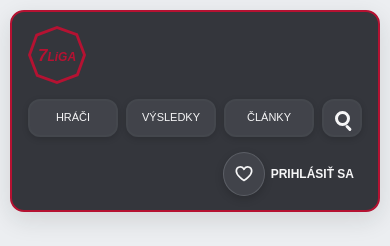
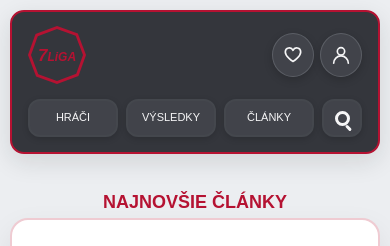
Before and after one commit to jakuborac/7liga, a plain HTML site: page index.html in a window 390 px wide. Shown: the top 246 px of the page. Drawn offline with Linux system fonts and the light colour scheme.

Commit message:
uprava pre mobily

```diff
--- a/script.js
+++ b/script.js
@@ -647,8 +647,28 @@ function updateAccountNavigation() {
   const relativePath = window.location.pathname.includes("/kluby/") ? "../" : "";
 
   document.querySelectorAll("[data-auth-link]").forEach((link) => {
+    let label = link.querySelector(".login-button-label");
+    if (!label) {
+      const icon = document.createElementNS("http://www.w3.org/2000/svg", "svg");
+      const head = document.createElementNS("http://www.w3.org/2000/svg", "circle");
+      const shoulders = document.createElementNS("http://www.w3.org/2000/svg", "path");
+      label = document.createElement("span");
+
+      icon.classList.add("profile-icon");
+      icon.setAttribute("viewBox", "0 0 24 24");
+      icon.setAttribute("aria-hidden", "true");
+      icon.setAttribute("focusable", "false");
+      head.setAttribute("cx", "12");
+      head.setAttribute("cy", "8");
+      head.setAttribute("r", "4");
+      shoulders.setAttribute("d", "M20 21a8 8 0 0 0-16 0");
+      label.className = "login-button-label";
+      icon.append(head, shoulders);
+      link.replaceChildren(icon, label);
+    }
+
     link.href = `${relativePath}${user ? "profil.html" : "prihlasenie.html"}`;
-    link.textContent = user ? "PROFIL" : "PRIHLÁSIŤ SA";
+    label.textContent = user ? "PROFIL" : "PRIHLÁSIŤ SA";
     link.setAttribute("aria-label", user ? `Profil používateľa ${user.nickname}` : "Prihlásiť sa");
   });
 }
--- a/styles.css
+++ b/styles.css
@@ -231,6 +231,15 @@ a {
   stroke-linecap: round;
   stroke-linejoin: round;
   transition: fill 160ms ease;
+}
+
+.profile-icon {
+  display: none;
+  fill: none;
+  stroke: currentColor;
+  stroke-width: 1.8;
+  stroke-linecap: round;
+  stroke-linejoin: round;
 }
 
 .login-button {
@@ -2407,9 +2416,16 @@ a[href*="hrac.html"]:focus {
   .site-header {
     min-height: 0;
     grid-template-columns: 1fr auto;
+    grid-template-areas:
+      "brand account"
+      "nav nav";
     gap: 14px 8px;
     padding: 14px 16px;
     border-radius: 14px;
+  }
+
+  .brand {
+    grid-area: brand;
   }
 
   .brand,
@@ -2427,6 +2443,7 @@ a[href*="hrac.html"]:focus {
   }
 
   .account-actions {
+    grid-area: account;
     gap: 6px;
   }
 
@@ -2441,11 +2458,29 @@ a[href*="hrac.html"]:focus {
   }
 
   .login-button {
-    font-size: 12px;
+    width: 42px;
+    height: 44px;
+    display: grid;
+    place-items: center;
+    padding: 0;
+    border: 1px solid #5b5e65;
+    border-radius: 50%;
+    background: var(--control);
+    box-shadow: 0 3px 9px rgb(0 0 0 / 18%);
+  }
+
+  .login-button-label {
+    display: none;
+  }
+
+  .profile-icon {
+    width: 22px;
+    height: 22px;
+    display: block;
   }
 
   .primary-nav {
-    grid-column: 1 / -1;
+    grid-area: nav;
     display: grid;
     grid-template-columns: repeat(3, minmax(0, 1fr)) 40px;
     gap: 8px;
```
Also changed, not shown: 1 other file.
